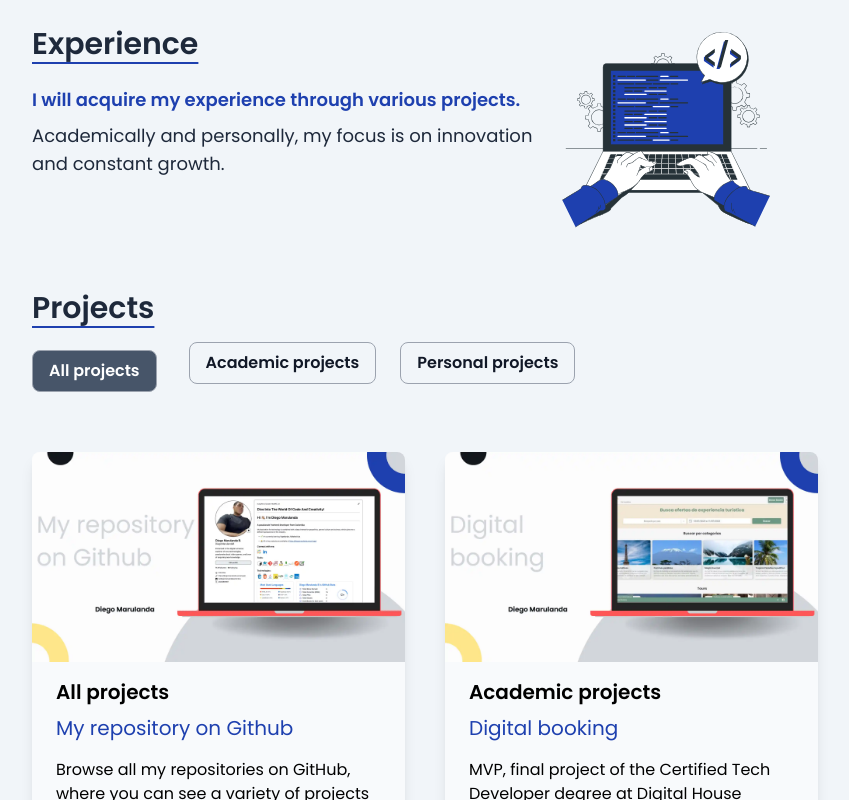
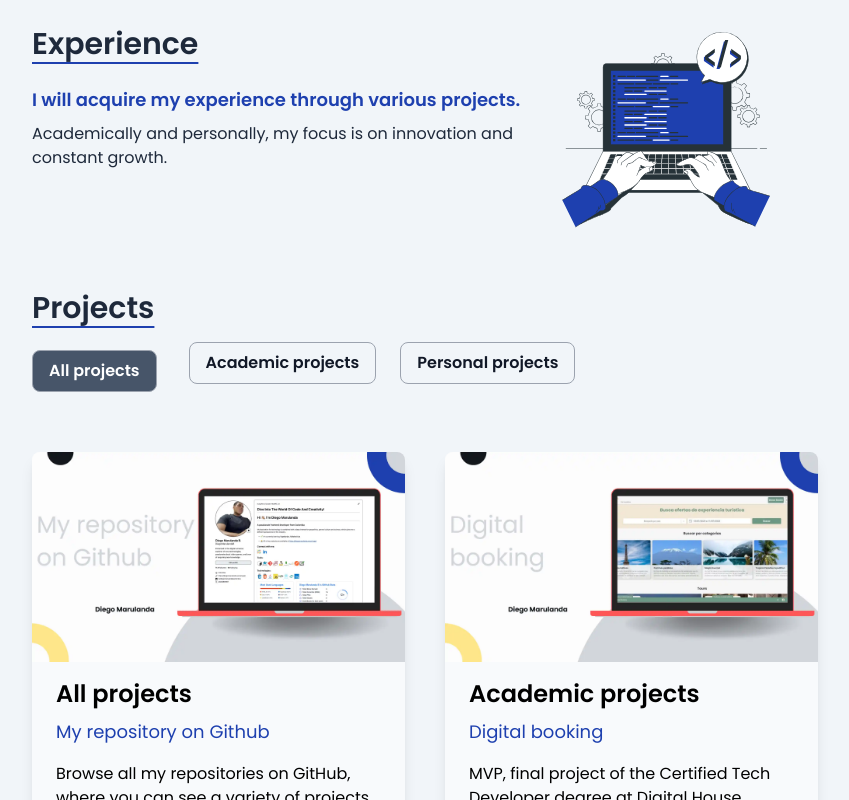
Before and after one commit to DiegoMarulandaB/Portfolio, a Next.js app: page / in a window 1280 px wide. Shown: the part 540-1340 px from the top of the page, without its empty margins (160-1009 px from the left). Built offline with nearby package versions, Linux system fonts and the light colour scheme.

Commit message:
feat: :sparkles: add_new_font_weight_heading-3-projects-category

```diff
--- a/src/styles/globals.css
+++ b/src/styles/globals.css
@@ -61,11 +61,12 @@
 }
 
 .paragraph {
-  @apply font-light dark:text-gray-300
+  @apply text-base font-light dark:text-gray-300
 }
-/* .paragraph-dark-theme {
+
+.paragraph-dark-theme {
 @apply dark:text-gray-300
-} */
+}
 
 
 
@@ -91,11 +92,11 @@
 }
 
 .span-experience-1 {
-  @apply font-medium text-blue-800 dark:text-amber-200
+  @apply text-lg font-medium text-blue-800 dark:text-amber-200
 }
 
 .paragraph-experience-2 {
-  @apply font-light
+  @apply text-base font-light
 }
 /* projects cards */
 
@@ -115,14 +116,14 @@
 }
 
 .heading-3-projects-category {
-@apply text-xl font-bold dark:text-slate-50 block mb-2
+@apply text-2xl font-bold dark:text-slate-50 block mb-2
 }
 
 .span-projects-title {
-@apply text-xl font-medium text-blue-800 dark:text-amber-200 mb-4 mt-4
+@apply text-lg font-medium text-blue-800 dark:text-amber-200 mb-4 mt-4
 }
 .paragraph-project-description {
-@apply font-light  dark:text-gray-300 mb-4 mt-4
+@apply text-base font-light  dark:text-gray-300 mb-4 mt-4
 }
 
 .buttons-card-projects-demo {
@@ -139,21 +140,21 @@
 }
 
 .heading-3-user-studies-hobbies {
-  @apply text-xl font-medium text-blue-800 dark:text-amber-200
+  @apply text-2xl font-medium text-blue-800 dark:text-amber-200
 }
 
 .heading-4-studies-timeline {
-  @apply font-normal dark:text-white
+  @apply text-lg font-medium dark:text-white
 }
 
 .paragraph-description-studies-timeline {
-  @apply font-light dark:text-gray-300
+  @apply text-base font-light dark:text-gray-300
 }
 
 /* Technologies-tools-learning */
 
 .span-technologies-tools-learning  {
-  @apply text-xl font-medium text-blue-800 dark:text-amber-200
+  @apply text-2xl font-medium text-blue-800 dark:text-amber-200
 }
 
 .footer-year{
```
